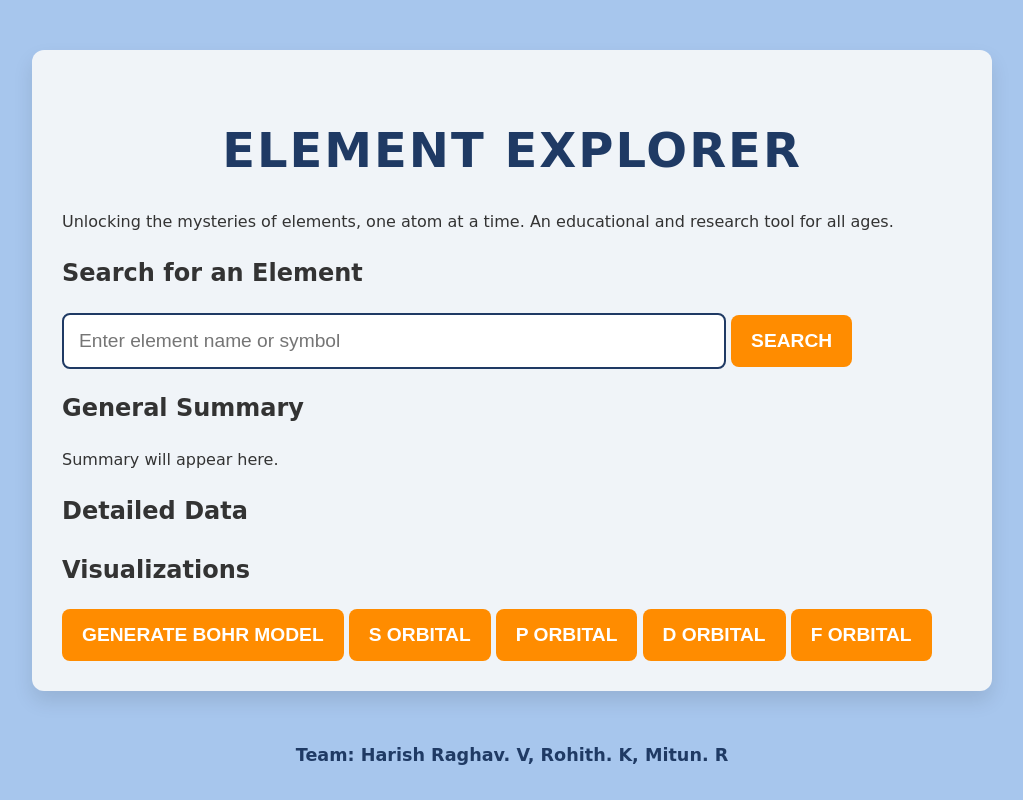
After one commit to Harish235-wiz/elementexplorer, a Flask app: template app/templates/index.html in a window 1280 px wide. The commit adds this page. Shown: the whole page, without its empty margins (128-1151 px from the left). Run offline with Flask 3, Linux system fonts and the light colour scheme; the template is opened without the code that fills it, so the values that code supplies are empty.

Commit message:
Initial commit

```diff
--- /dev/null
+++ b/app/app.py
@@ -0,0 +1,178 @@
+from flask import Flask, render_template, request, jsonify
+from element_logic import fetch_element_data, generate_bohr_model, generate_orbital_visualization
+import logging
+
+app = Flask(__name__)
+
+# Configure logging for debugging
+logging.basicConfig(level=logging.DEBUG)
+
+@app.route('/')
+def home():
+    return render_template('index.html')
+
+@app.route('/search', methods=['POST'])
+def search_element():
+    try:
+        data = request.get_json()
+        element_name = data.get('elementName')
+        if not element_name:
+            return jsonify({"error": "Element name is required."}), 400
+
+        element_data = fetch_element_data(element_name)
+        return jsonify(element_data)
+    except Exception as e:
+        logging.error(f"Error fetching data for element: {e}")
+        return jsonify({"error": str(e)}), 500
+
+@app.route('/bohr_model/<element>', methods=['GET'])
+def bohr_model(element):
+    try:
+        # Look up the atomic number for the element
+        element_data = {
+    'hydrogen': 1,
+    'helium': 2,
+    'lithium': 3,
+    'beryllium': 4,
+    'boron': 5,
+    'carbon': 6,
+    'nitrogen': 7,
+    'oxygen': 8,
+    'fluorine': 9,
+    'neon': 10,
+    'sodium': 11,
+    'magnesium': 12,
+    'aluminum': 13,
+    'silicon': 14,
+    'phosphorus': 15,
+    'sulfur': 16,
+    'chlorine': 17,
+    'argon': 18,
+    'potassium': 19,
+    'calcium': 20,
+    'scandium': 21,
+    'titanium': 22,
+    'vanadium': 23,
+    'chromium': 24,
+    'manganese': 25,
+    'iron': 26,
+    'cobalt': 27,
+    'nickel': 28,
+    'copper': 29,
+    'zinc': 30,
+    'gallium': 31,
+    'germanium': 32,
+    'arsenic': 33,
+    'selenium': 34,
+    'bromine': 35,
+    'krypton': 36,
+    'rubidium': 37,
+    'strontium': 38,
+    'yttrium': 39,
+    'zirconium': 40,
+    'niobium': 41,
+    'molybdenum': 42,
+    'technetium': 43,
+    'ruthenium': 44,
+    'rhodium': 45,
+    'palladium': 46,
+    'silver': 47,
+    'cadmium': 48,
+    'indium': 49,
+    'tin': 50,
+    'antimony': 51,
+    'tellurium': 52,
+    'iodine': 53,
+    'xenon': 54,
+    'cesium': 55,
+    'barium': 56,
+    'lanthanum': 57,
+    'cerium': 58,
+    'praseodymium': 59,
+    'neodymium': 60,
+    'promethium': 61,
+    'samarium': 62,
+    'europium': 63,
+    'gadolinium': 64,
+    'terbium': 65,
+    'dysprosium': 66,
+    'holmium': 67,
+    'erbium': 68,
+    'thulium': 69,
+    'ytterbium': 70,
+    'lutetium': 71,
+    'hafnium': 72,
+    'tantalum': 73,
+    'tungsten': 74,
+    'rhenium': 75,
+    'osmium': 76,
+    'iridium': 77,
+    'platinum': 78,
+    'gold': 79,
+    'mercury': 80,
+    'thallium': 81,
+    'lead': 82,
+    'bismuth': 83,
+    'polonium': 84,
+    'astatine': 85,
+    'radon': 86,
+    'francium': 87,
+    'radium': 88,
+    'actinium': 89,
+    'thorium': 90,
+    'protactinium': 91,
+    'uranium': 92,
+    'neptunium': 93,
+    'plutonium': 94,
+    'americium': 95,
+    'curium': 96,
+    'berkelium': 97,
+    'californium': 98,
+    'einsteinium': 99,
+    'fermium': 100,
+    'mendelevium': 101,
+    'nobelium': 102,
+    'lawrencium': 103,
+    'rutherfordium': 104,
+    'dubnium': 105,
+    'seaborgium': 106,
+    'bohrium': 107,
+    'hassium': 108,
+    'meitnerium': 109,
+    'darmstadtium': 110,
+    'roentgenium': 111,
+    'copernicium': 112,
+    'nihonium': 113,
+    'flerovium': 114,
+    'moscovium': 115,
+    'livermorium': 116,
+    'tennessine': 117,
+    'oganesson': 118,
+}
+
+        atomic_number = element_data.get(element.lower())
+        if not atomic_number:
+            raise ValueError(f"Atomic number for {element} not found.")
+
+        # Generate the Bohr model
+        bohr_model_path = generate_bohr_model(atomic_number)
+
+        # Return the image path to be displayed on the frontend
+        return jsonify({'image_path': bohr_model_path})
+    except Exception as e:
+        logging.error(f"Error generating Bohr model for {element}: {e}")
+        return jsonify({'error': str(e)}), 500
+
+@app.route('/visualize_orbital/<orbital_type>', methods=['GET'])
+def visualize_orbital(orbital_type):
+    try:
+        # Generate orbital visualization (adjust based on your logic)
+        message = generate_orbital_visualization(orbital_type)
+
+        return jsonify({"message": f"{orbital_type.upper()} orbital visualization successful!"})
+    except Exception as e:
+        logging.error(f"Error visualizing orbital {orbital_type}: {e}")
+        return jsonify({"error": str(e)}), 500
+
+if __name__ == "__main__":
+    app.run(debug=True)
--- a/static/css/styles.css
+++ b/app/static/css/styles.css
@@ -1,10 +1,10 @@
 /* General Body Styling */
 body {
-    font-family: 'Times New Roman', Times, serif; /* Changed font to Times New Roman */
-    background: linear-gradient(135deg, #4A90E2, #50E3C2); /* More academic color gradient */
+    font-family: 'Comic Sans MS', 'Arial', sans-serif; /* Using a font that's attention-grabbing and playful */
+    background-color: #A7C6ED; /* A light, professional blue shade */
     margin: 0;
     padding: 0;
-    color: #fff;
+    color: #333;
     line-height: 1.6;
 }
 
@@ -13,31 +13,28 @@ body {
     max-width: 900px;
     margin: 50px auto;
     padding: 30px;
-    background: #ffffff;
+    background: #F0F4F8; /* Light shade of blue for the result box */
     color: #333;
-    box-shadow: 0 10px 20px rgba(0, 0, 0, 0.2);
+    box-shadow: 0 10px 20px rgba(0, 0, 0, 0.1);
     border-radius: 12px;
     transition: transform 0.3s, box-shadow 0.3s;
 }
 
 .container:hover {
     transform: scale(1.01);
-    box-shadow: 0 12px 24px rgba(0, 0, 0, 0.3);
+    box-shadow: 0 12px 24px rgba(0, 0, 0, 0.2);
 }
 
 /* Heading */
 h1 {
     text-align: center;
     font-size: 3em;
-    font-family: 'Segoe UI', Tahoma, Geneva, Verdana, sans-serif; /* Changed heading font to a more professional font */
+    font-family: 'Comic Sans MS', 'Arial', sans-serif; /* Using Comic Sans for the heading to keep the playful look */
     font-weight: bold;
-    color: #333;
+    color: #1F3A64;
     margin-bottom: 20px;
     text-transform: uppercase;
     letter-spacing: 2px;
-    background: linear-gradient(90deg, #0288D1, #8E24AA); /* More professional gradient */
-    -webkit-background-clip: text;
-    -webkit-text-fill-color: transparent;
 }
 
 /* Search Form */
@@ -51,46 +48,45 @@ form {
 input {
     padding: 15px;
     width: 70%;
-    font-size: 1em;
-    border: 2px solid #ddd;
+    font-size: 1.2em;
+    border: 2px solid #1F3A64; /* Matching the color to the heading for uniformity */
     border-radius: 8px;
     outline: none;
     transition: border-color 0.3s;
 }
 
 input:focus {
-    border-color: #0288D1;
-    box-shadow: 0 0 5px rgba(2, 136, 209, 0.5);
+    border-color: #FF8C00; /* Highlight with orange for attention */
+    box-shadow: 0 0 5px rgba(255, 140, 0, 0.5);
 }
 
 button {
     padding: 15px 20px;
-    font-size: 1em;
+    font-size: 1.2em;
     border: none;
-    background: linear-gradient(90deg, #ff6a00, #ee0979);
+    background-color: #FF8C00; /* Orange for interactivity */
     color: white;
     border-radius: 8px;
     cursor: pointer;
-    transition: transform 0.3s, background 0.3s;
+    transition: transform 0.3s, background-color 0.3s;
     font-weight: bold;
     text-transform: uppercase;
-    letter-spacing: 1px;
 }
 
 button:hover {
     transform: translateY(-3px);
-    background: linear-gradient(90deg, #ee0979, #ff6a00);
+    background-color: #D97F00; /* Darker orange when hovered */
 }
 
 /* Results Section */
 #result {
     margin-top: 30px;
     padding: 20px;
-    background: #f8f9fa;
-    border: 2px solid #ddd;
+    background-color: #F0F4F8; /* Light blue shade */
+    border: 2px solid #1F3A64;
     border-radius: 8px;
     color: #333;
-    font-family: 'Courier New', monospace; /* Distinct font for result text */
+    font-family: 'Comic Sans MS', sans-serif;
     font-size: 1.1em;
     white-space: pre-wrap;
     word-wrap: break-word;
@@ -108,15 +104,15 @@ button:hover {
     padding: 12px 20px;
     font-size: 1em;
     border-radius: 8px;
-    border: 2px solid #0288D1;
+    border: 2px solid #1F3A64;
     background: transparent;
-    color: #0288D1;
+    color: #1F3A64;
     font-weight: bold;
     transition: background 0.3s, color 0.3s;
 }
 
 #visualizationButtons button:hover {
-    background: #0288D1;
+    background: #1F3A64;
     color: #fff;
 }
 
@@ -141,17 +137,17 @@ button:hover {
 footer {
     text-align: center;
     margin-top: 50px;
-    font-size: 1em;
+    font-size: 1.1em;
     color: #333;
 }
 
 footer .team-name {
     font-weight: bold;
-    color: #0288D1;
+    color: #1F3A64;
 }
 
 footer .catchphrase {
     margin-top: 10px;
     font-style: italic;
-    color: #888;
+    color: #FF8C00; /* Contrasting color for the catchphrase */
 }
--- /dev/null
+++ b/app/static/js/script.js
@@ -0,0 +1,109 @@
+// Event listener for the search button
+document.getElementById("search-button").addEventListener("click", () => {
+    const elementName = document.getElementById("element-input").value.trim();
+
+    if (!elementName) {
+        alert("Please enter an element name or symbol.");
+        return;
+    }
+
+    fetch('/search', {
+        method: 'POST',
+        headers: {
+            'Content-Type': 'application/json',
+        },
+        body: JSON.stringify({ elementName: elementName }),
+    })
+    .then(response => {
+        if (!response.ok) {
+            throw new Error(`Error: ${response.statusText}`);
+        }
+        return response.json();
+    })
+    .then(data => {
+        if (data.error) {
+            document.getElementById("error-message").textContent = data.error;
+            document.getElementById("error-message").style.display = "block";
+        } else {
+            document.getElementById("error-message").style.display = "none";
+            displayElementData(data);
+        }
+    })
+    .catch(error => {
+        console.error("Error fetching element data:", error);
+        alert("An error occurred while fetching element data.");
+    });
+});
+
+// Event listener for the Bohr model generation button
+document.getElementById("bohr-button").addEventListener("click", () => {
+    const elementInput = document.getElementById("element-input").value.trim();
+
+    if (!elementInput) {
+        alert("Please enter an element name or symbol.");
+        return;
+    }
+
+    fetch(`/bohr_model/${elementInput}`)
+        .then(response => {
+            if (!response.ok) {
+                throw new Error(`Error: ${response.statusText}`);
+            }
+            return response.json();
+        })
+        .then(data => {
+            if (data.error) {
+                alert(`Error generating Bohr model: ${data.error}`);
+            } else if (data.image_path) {
+                const bohrModelContainer = document.getElementById("bohr-model-container");
+                bohrModelContainer.innerHTML = `<img src="${data.image_path}" alt="Bohr Model">`;
+            }
+        })
+        .catch(error => {
+            console.error("Error generating Bohr model:", error);
+            alert("An error occurred while generating the Bohr model.");
+        });
+});
+
+// Event listeners for orbital visualization buttons
+document.querySelectorAll(".orbital-button").forEach(button => {
+    button.addEventListener("click", () => {
+        const orbitalType = button.getAttribute("data-orbital");
+
+        fetch(`/visualize_orbital/${orbitalType}`, { method: 'GET' })
+            .then(response => {
+                if (!response.ok) {
+                    throw new Error(`Error: ${response.statusText}`);
+                }
+                return response.json();
+            })
+            .then(data => {
+                if (data.error) {
+                    alert(`Error generating ${orbitalType} orbital: ${data.error}`);
+                } else {
+                    const orbitalContainer = document.getElementById("orbital-visualization-container");
+                    orbitalContainer.innerHTML = `<img src="${data.image_path}" alt="${orbitalType.toUpperCase()} Orbital">`;
+                }
+            })
+            .catch(error => {
+                console.error(`Error generating ${orbitalType} orbital:`, error);
+                alert(`An error occurred while generating the ${orbitalType} orbital.`);
+            });
+    });
+});
+
+// Function to display element data
+function displayElementData(data) {
+    // Display the general summary
+    document.getElementById("element-summary").textContent = data.summary || "No summary available.";
+
+    // Display the detailed data
+    const detailsList = document.getElementById("element-details");
+    detailsList.innerHTML = ""; // Clear previous details
+
+    Object.entries(data.details || {}).forEach(([key, value]) => {
+        const listItem = document.createElement("li");
+        listItem.textContent = `${key}: ${value}`;
+        detailsList.appendChild(listItem);
+    });
+}
--- /dev/null
+++ b/app/templates/index.html
@@ -0,0 +1,63 @@
+<!DOCTYPE html>
+<html lang="en">
+
+<head>
+    <meta charset="UTF-8">
+    <meta name="viewport" content="width=device-width, initial-scale=1.0">
+    <title>Element Explorer</title>
+    <link rel="stylesheet" href="/static/css/styles.css">
+</head>
+
+<body>
+    <div class="container">
+        <header>
+            <h1 class="title">Element Explorer</h1>
+            <p class="subtitle">Unlocking the mysteries of elements, one atom at a time. An educational and research tool for all ages.</p>
+        </header>
+
+        <section class="search-section">
+            <h2>Search for an Element</h2>
+            <input type="text" id="element-input" placeholder="Enter element name or symbol" />
+            <button id="search-button">Search</button>
+        </section>
+
+        <section class="results-section">
+            <div class="summary-container">
+                <h2>General Summary</h2>
+                <p id="element-summary">Summary will appear here.</p>
+            </div>
+            <div class="details-container">
+                <h2>Detailed Data</h2>
+                <ul id="element-details">
+                    <!-- Element details will be dynamically inserted here -->
+                </ul>
+            </div>
+            <p id="error-message" style="color: red; display: none;"></p>
+        </section>
+
+        <section class="visualization-section">
+            <h2>Visualizations</h2>
+            <div class="buttons-container">
+                <button id="bohr-button">Generate Bohr Model</button>
+                <button class="orbital-button" data-orbital="s">S Orbital</button>
+                <button class="orbital-button" data-orbital="p">P Orbital</button>
+                <button class="orbital-button" data-orbital="d">D Orbital</button>
+                <button class="orbital-button" data-orbital="f">F Orbital</button>
+            </div>
+            <div id="bohr-model-container" class="bohr-model-container">
+                <!-- Bohr model visualization will be displayed here -->
+            </div>
+            <div id="orbital-visualization-container" class="orbital-visualization-container">
+                <!-- Orbital visualization will be displayed here -->
+            </div>
+        </section>
+    </div>
+
+    <footer>
+        <p class="team-name">Team: Harish Raghav. V, Rohith. K, Mitun. R</p>
+    </footer>
+
+    <script src="/static/js/script.js"></script>
+</body>
+
+</html>
```
Also changed, not shown: app.py (deleted, +0 -109 lines), app/element_logic.py (renamed from element_logic.py, +43 -17 lines), static/js/script.js (deleted, +0 -94 lines), templates/index.html (deleted, +0 -50 lines), app/static/images/bohr_model_48.png (renamed from static/images/bohr_model_48.png), app/static/images/bohr_model_53.png (added), app/static/images/bohr_model_6.png (renamed from static/images/bohr_model_6.png), app/static/images/bohr_model_60.png (renamed from static/images/bohr_model_60.png), app/static/images/bohr_model_8.png (renamed from static/images/bohr_model_8.png), app/static/images/bohr_model_86.png (added), app/static/images/bohr_model_99.png (added), 1 other file.
